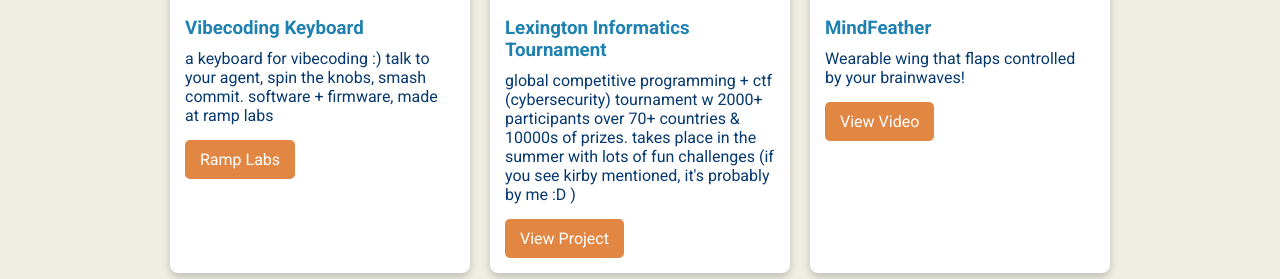
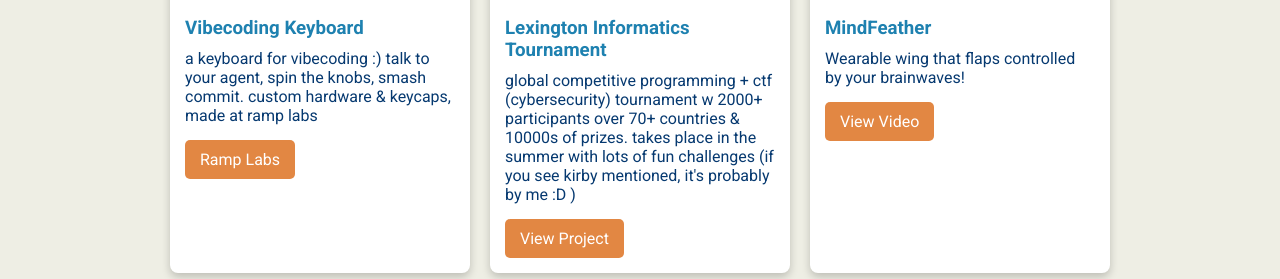
Before and after one commit to swan-07/swan-07.github.io, a Jekyll site: the page built from projects.html, in a window 1280 px wide and 900 px high. Shown: the part 327-606 px from the top of the window. Built offline with Jekyll 4.4.1, drawn with Linux system fonts in a browser that asks for light colours.

Commit message:
Vibecoding keyboard: custom hardware & keycaps
Co-Authored-By: Claude Fable 5 <noreply@anthropic.com>

```diff
--- a/projects.html
+++ b/projects.html
@@ -7,7 +7,7 @@ title: Projects
       <img src="assets/images/projects/vibecoding-keyboard.webp" alt="Vibecoding keyboard: black macropad with two knobs and yellow keys labeled esc, review, commit, enter, /resume, mic, and speaker" class="card-image">
       <div class="card-content">
         <h3 class="card-title">Vibecoding Keyboard</h3>
-        <p class="card-description">a keyboard for vibecoding :) talk to your agent, spin the knobs, smash commit. software + firmware, made at ramp labs</p>
+        <p class="card-description">a keyboard for vibecoding :) talk to your agent, spin the knobs, smash commit. custom hardware & keycaps, made at ramp labs</p>
         <a href="https://labs.ramp.com/" class="card-link">Ramp Labs</a>
       </div>
     </div>
```
